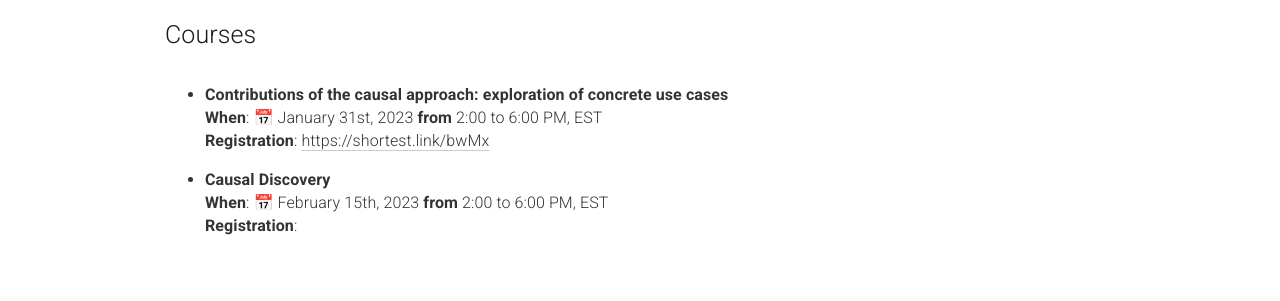
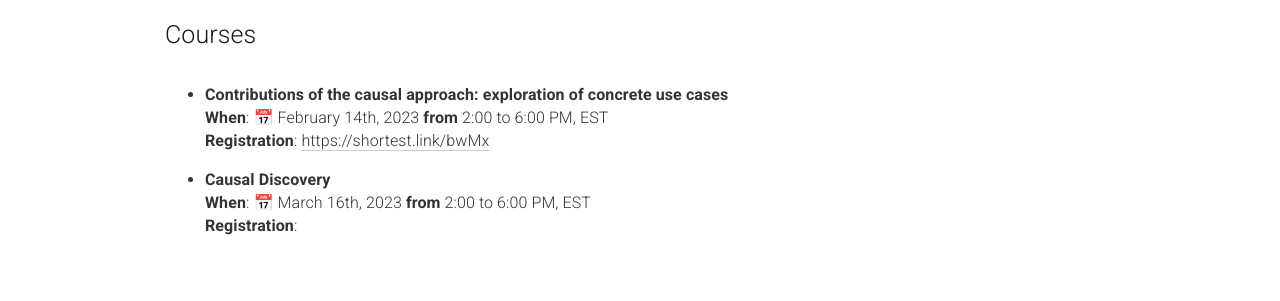
Before and after one commit to quarter-on-causality/quarter-on-causality.github.io, a Jekyll site: the page built from _pages/home.md, in a window 1280 px wide and 900 px high, scrolled down 1116 px. Shown: the part 152-453 px from the top of the window. Built offline with Jekyll 4.4.1, drawn with Linux system fonts in a browser that asks for light colours; nearby versions of some CDN libraries.

Commit message:
Update the date of the courses

```diff
--- a/_pages/home.md
+++ b/_pages/home.md
@@ -100,12 +100,12 @@ acknowledgements: ""
      <ul>
        <li><strong>Contributions of the causal approach: exploration of concrete use cases</strong></li>
           <p>
-            <strong>When</strong>: 📅 January 31st, 2023 <strong>from</strong> 2:00 to 6:00 PM, EST <br />
+            <strong>When</strong>: 📅 February 14th, 2023 <strong>from</strong> 2:00 to 6:00 PM, EST <br />
             <strong>Registration</strong>: <a href="https://shortest.link/bwMx" target="_blank" alt="Click here to register to the workshop: contributions of the causal approach works">https://shortest.link/bwMx</a>
           </p>
         <li><strong>Causal Discovery</strong></li>
         <p>
-           <strong>When</strong>: 📅 February 15th, 2023 <strong>from</strong> 2:00 to 6:00 PM, EST <br />
+           <strong>When</strong>: 📅 March 16th, 2023 <strong>from</strong> 2:00 to 6:00 PM, EST <br />
            <strong>Registration</strong>: <a href="https://shortest.link/bwMx" target="_blank" alt="Click here to register to the causal discovery workshop"></a>
         </p>
      </ul>
```
